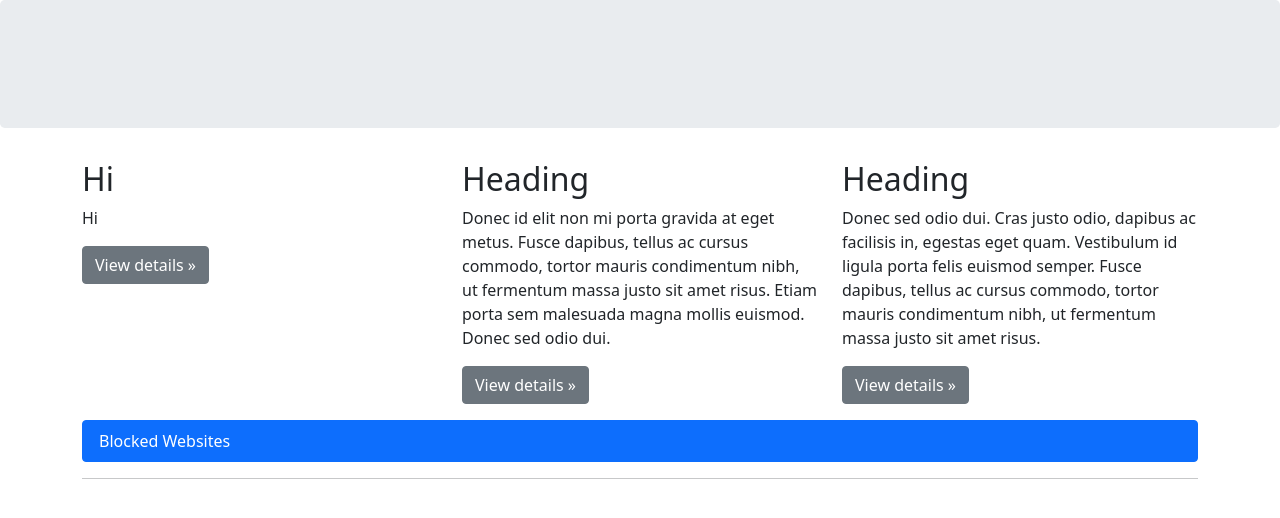
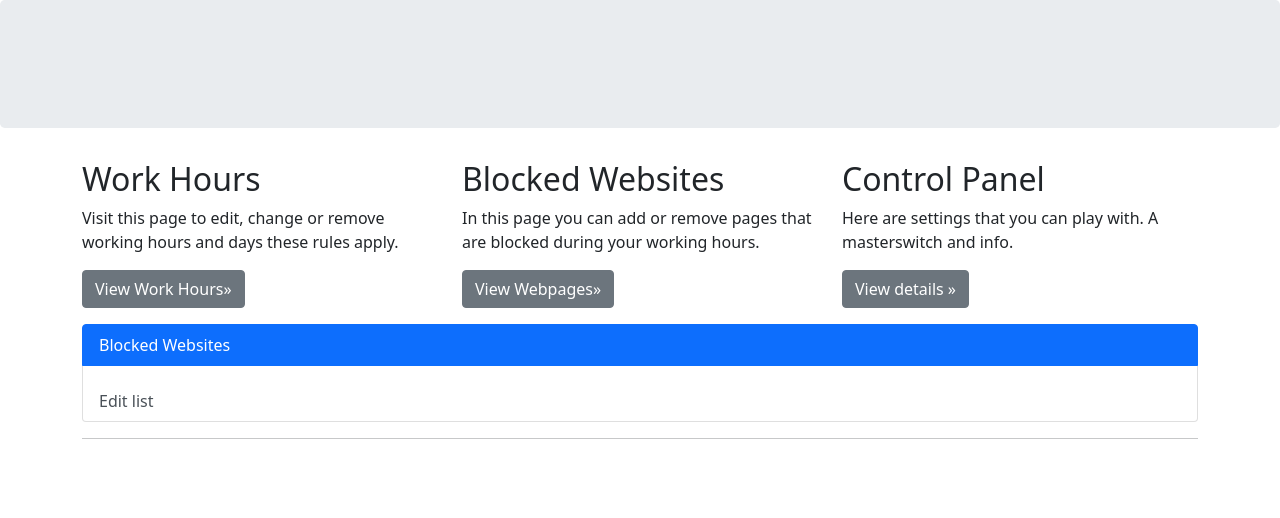
Before and after one commit to r-3than/AntiProcras, a Flask app: page / in a window 1280 px wide. Shown: the part 56-574 px from the top of the page. Run offline with Flask 2, Linux system fonts and the light colour scheme; some libraries are stand-ins or nearby versions.

Commit message:
new code and development (gui)

```diff
--- a/templates/antiProcas.html
+++ /dev/null
@@ -1,6 +0,0 @@
-<html>
-    <head>
-        <link href="https://cdn.jsdelivr.net/npm/bootstrap@5.0.0-beta1/dist/css/bootstrap.min.css" rel="stylesheet" integrity="sha384-giJF6kkoqNQ00vy+HMDP7azOuL0xtbfIcaT9wjKHr8RbDVddVHyTfAAsrekwKmP1" crossorigin="anonymous">
-    </head>
-    <a>test</a>
-</html>
--- a/templates/index.html
+++ b/templates/index.html
@@ -1 +1,74 @@
-<a>test</a>
+<!DOCTYPE html>
+<!-- saved from url=(0054)https://getbootstrap.com/docs/4.0/examples/jumbotron/# -->
+<html lang="en"><head><meta http-equiv="Content-Type" content="text/html; charset=UTF-8">
+
+    <meta name="viewport" content="width=device-width, initial-scale=1, shrink-to-fit=no">
+    <meta name="description" content="">
+    <meta name="author" content="">
+    <link rel="icon" href="https://getbootstrap.com/docs/4.0/assets/img/favicons/favicon.ico">
+    <script src="https://code.jquery.com/jquery-3.2.1.slim.min.js" integrity="sha384-KJ3o2DKtIkvYIK3UENzmM7KCkRr/rE9/Qpg6aAZGJwFDMVNA/GpGFF93hXpG5KkN" crossorigin="anonymous"></script>
+    <script src="https://cdnjs.cloudflare.com/ajax/libs/popper.js/1.12.9/umd/popper.min.js" integrity="sha384-ApNbgh9B+Y1QKtv3Rn7W3mgPxhU9K/ScQsAP7hUibX39j7fakFPskvXusvfa0b4Q" crossorigin="anonymous"></script>
+    <script src="https://maxcdn.bootstrapcdn.com/bootstrap/4.0.0/js/bootstrap.min.js" integrity="sha384-JZR6Spejh4U02d8jOt6vLEHfe/JQGiRRSQQxSfFWpi1MquVdAyjUar5+76PVCmYl" crossorigin="anonymous"></script>
+    <link rel="stylesheet" href="https://maxcdn.bootstrapcdn.com/bootstrap/4.0.0/css/bootstrap.min.css" integrity="sha384-Gn5384xqQ1aoWXA+058RXPxPg6fy4IWvTNh0E263XmFcJlSAwiGgFAW/dAiS6JXm" crossorigin="anonymous">
+    <title>Anti Procras by Ethan Ray</title>
+    <link href="./this_files/bootstrap.min.css" rel="stylesheet">
+
+    <!-- Custom styles for this template -->
+    <link href="./this_files/jumbotron.css" rel="stylesheet">
+  </head>
+
+  <body>
+
+    <nav class="navbar navbar-expand-md navbar-dark fixed-top bg-dark">
+      <a class="navbar-brand" href="#">Anti Procras</a>
+      <button class="navbar-toggler" type="button" data-toggle="collapse" data-target="#navbarsExampleDefault" aria-controls="navbarsExampleDefault" aria-expanded="false" aria-label="Toggle navigation">
+        <span class="navbar-toggler-icon"></span>
+      </button>
+    </nav>
+
+    <main role="main">
+      <div class="jumbotron"></div>
+      <div class="container">
+        <!-- Example row of columns -->
+        <div class="row">
+          <div class="col-md-4">
+            <h2>Work Hours</h2>
+            <p>Visit this page to edit, change or remove working hours and days these rules apply.</p>
+            <p><a class="btn btn-secondary" href="/workhours/" role="button">View Work Hours»</a></p>
+          </div>
+          <div class="col-md-4">
+            <h2>Blocked Websites</h2>
+            <p>In this page you can add or remove pages that are blocked during your working hours. </p>
+            <p><a class="btn btn-secondary" href="/websites/" role="button">View Webpages»</a></p>
+          </div>
+          <div class="col-md-4">
+            <h2>Control Panel</h2>
+            <p>Here are settings that you can play with. A masterswitch and info.</p>
+            <p><a class="btn btn-secondary" href="/controlpanel/" role="button">View details »</a></p>
+          </div>
+        </div>
+
+        <div class="list-group">
+          <a href="#" class="list-group-item list-group-item-action active" aria-current="true">Blocked Websites</a>
+          {% for webpage in webpages %}
+          <a href="/view/{{webpage}}" class="list-group-item list-group-item-action">{{webpage}}</a>
+          {% endfor %}
+          <a href="/websites/" class="list-group-item list-group-item-action">Edit list</a>
+        </div>
+
+        <hr>
+
+      </div> <!-- /container -->
+
+    </main>
+
+    <!-- Bootstrap core JavaScript
+    ================================================== -->
+    <!-- Placed at the end of the document so the pages load faster -->
+    <script src="./this_files/jquery-3.2.1.slim.min.js.download" integrity="sha384-KJ3o2DKtIkvYIK3UENzmM7KCkRr/rE9/Qpg6aAZGJwFDMVNA/GpGFF93hXpG5KkN" crossorigin="anonymous"></script>
+    <script>window.jQuery || document.write('<script src="../../assets/js/vendor/jquery-slim.min.js"><\/script>')</script>
+    <script src="./this_files/popper.min.js.download"></script>
+    <script src="./this_files/bootstrap.min.js.download"></script>
+
+
+</body></html>
--- a/templates/this.html
+++ b/templates/websites.html
@@ -32,27 +32,34 @@
         <!-- Example row of columns -->
         <div class="row">
           <div class="col-md-4">
-            <h2>Hi</h2>
-            <p>Hi</p>
-            <p><a class="btn btn-secondary" href="https://getbootstrap.com/docs/4.0/examples/jumbotron/#" role="button">View details »</a></p>
+            <h2>Work Hours</h2>
+            <p>Visit this page to edit, change or remove working hours and days these rules apply.</p>
+            <p><a class="btn btn-secondary" href="/workhours/" role="button">View Work Hours»</a></p>
           </div>
           <div class="col-md-4">
-            <h2>Heading</h2>
-            <p>Donec id elit non mi porta gravida at eget metus. Fusce dapibus, tellus ac cursus commodo, tortor mauris condimentum nibh, ut fermentum massa justo sit amet risus. Etiam porta sem malesuada magna mollis euismod. Donec sed odio dui. </p>
-            <p><a class="btn btn-secondary" href="https://getbootstrap.com/docs/4.0/examples/jumbotron/#" role="button">View details »</a></p>
+            <h2>Blocked Websites</h2>
+            <p>In this page you can add or remove pages that are blocked during your working hours. </p>
+            <p><a class="btn btn-secondary" href="/websites/" role="button">View Webpages»</a></p>
           </div>
           <div class="col-md-4">
-            <h2>Heading</h2>
-            <p>Donec sed odio dui. Cras justo odio, dapibus ac facilisis in, egestas eget quam. Vestibulum id ligula porta felis euismod semper. Fusce dapibus, tellus ac cursus commodo, tortor mauris condimentum nibh, ut fermentum massa justo sit amet risus.</p>
-            <p><a class="btn btn-secondary" href="https://getbootstrap.com/docs/4.0/examples/jumbotron/#" role="button">View details »</a></p>
+            <h2>Control Panel</h2>
+            <p>Here are settings that you can play with. A masterswitch and info.</p>
+            <p><a class="btn btn-secondary" href="/controlpanel/" role="button">View details »</a></p>
           </div>
         </div>
+        <h3>Add Webpage:</h3>
+        <div class="input-group mb-3">
+          <input type="text" class="form-control" placeholder="Recipient's username" aria-label="Recipient's username" aria-describedby="basic-addon2">
+          <span class="input-group-text" id="basic-addon2">@example.com</span>
+        </div>
         <div class="list-group">
-          <a href="#" class="list-group-item list-group-item-action active" aria-current="true">Blocked Websites</a>
+          <a href="#" class="list-group-item list-group-item-action active" aria-current="true">Blocked Websites - Click to remove</a>
           {% for webpage in webpages %}
-          <a href="#" class="list-group-item list-group-item-action">{{webpage}}</a>
+          <a href="/remove/{{webpage}}" class="list-group-item list-group-item-action">{{webpage}}</a>
           {% endfor %}
+          <a href="/websites/" class="list-group-item list-group-item-action">Edit list</a>
         </div>
+
         <hr>
 
       </div> <!-- /container -->
--- a/testFlask.py
+++ b/testFlask.py
@@ -1,18 +1,38 @@
-from flask import Flask
-from flask import Flask, render_template
+from flask import Flask, render_template ,redirect
 
 app = Flask(__name__)
 @app.route("/")
-def hello():
-    return render_template("this.html")
+def index():
+    f = open("blockedpages.txt").read().split("\n")
+    return render_template("index.html",webpages=f)
 
-@app.route("/test/<testname>")
-def test(testname):
-    f = open("./test.txt","w")
-    f.write(testname)
-    f.close()
-    f=open("./test.txt","r").read()
-    return f
+@app.route("/remove/<webname>")
+def removeWeb(webname):
+    f = open("blockedpages.txt").read().split("\n")
+    try:f.remove(webname)
+    except: print("Webpage not found")
+    outdata = ""
+    for item in f:
+        outdata = outdata+item+"\n"
+    outdata = outdata[:-1]
+    Out = open("blockedpages.txt","w")
+    Out.write(outdata)
+    Out.close()
+    return redirect("/websites/")
+
+@app.route("/websites/")
+def websites():
+    f = open("blockedpages.txt").read().split("\n")
+    return render_template("websites.html",webpages=f)
+
+@app.route("/view/<page>")
+def viewPage(page):
+    page = "http://"+page
+    return redirect(page)
+
+@app.route("/add/")
+def addWeb():
+    return redirect("/")
 
 if __name__ == '__main__':
      app.run(port=5002,debug=True)
```
Also changed, not shown: blockedpages.txt (added).
